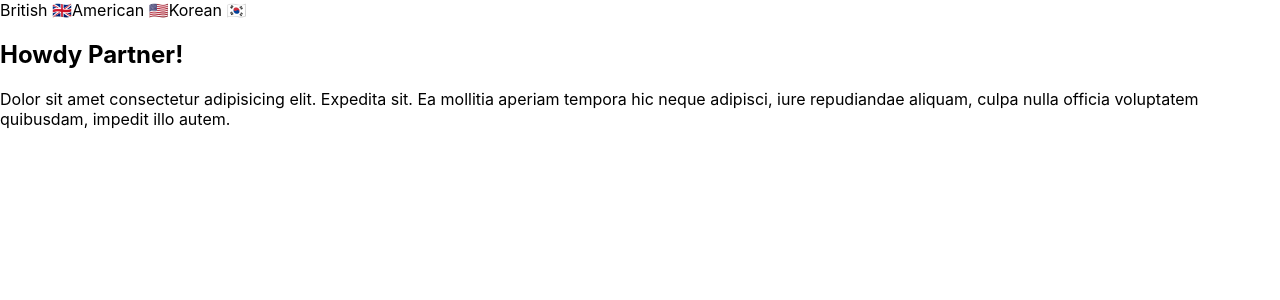
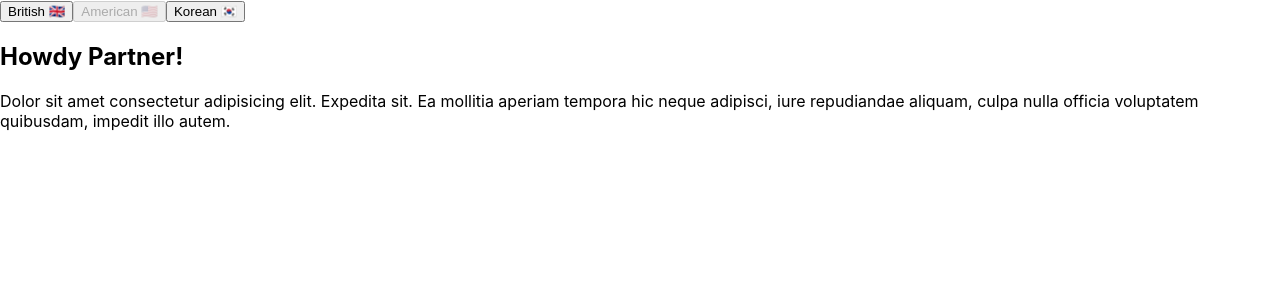
Before and after one commit to Jurkel/Sally-Resume, a React (Create React App) app in the folder react-playground/: page / in a window 1280 px wide. Shown: the top 300 px of the page. Built offline with nearby package versions, Linux system fonts and the light colour scheme.

Commit message:
updated buttons on lang switcher

```diff
--- a/react-playground/src/lang-context/AppLang.js
+++ b/react-playground/src/lang-context/AppLang.js
@@ -1,14 +1,30 @@
 import React, { Component } from "react"
 import Child from './Child'
 import LangControls from './LangControls'
+import LanguageContext from './LanguageContext'
 
 export default class AppLang extends Component {
+  state = {
+    lang: window.navigator.language
+  }
+
+  handleSetLang = (lang) => {
+    this.setState({ lang })
+  }
   render() {
+    const contextValue = {
+      lang: this.state.lang
+    }
     return (
-      <div className='AppLang'>
-        <LangControls />
-        <Child />
-      </div>
+      <LanguageContext.Provider
+        value={contextValue}>
+        <div className='AppLang'>
+          <LangControls
+            onSetLang={this.handleSetLang}
+          />
+          <Child />
+        </div>
+      </LanguageContext.Provider>
     );
   }
 }
--- a/react-playground/src/lang-context/GreatGrandChild.js
+++ b/react-playground/src/lang-context/GreatGrandChild.js
@@ -5,7 +5,7 @@
 class GreatGrandChild extends Component {
   static contextType = LanguageContext
   render() {
-    const copy = languageSpecificCopy['en-US'] || {}
+    const copy = languageSpecificCopy[this.context.lang] || {}
     return (
       <section>
         <h2>{copy.title}</h2>
--- a/react-playground/src/lang-context/LangControls.js
+++ b/react-playground/src/lang-context/LangControls.js
@@ -1,20 +1,34 @@
 import React from 'react'
+import LanguageContext from './LanguageContext'
 
 export default function LangControls(props) {
   return (
+    <LanguageContext.Consumer>
+      {(value) => {
+        return (
           <>
-      <buton>
+            <button
+              onClick={() => props.onSetLang('en-GB')}
+              disabled={value.lang === 'en-GB'}>
               British{' '}
               <span role='img' aria-label='en-GB'>🇬🇧</span>
-      </buton>
-      <buton>
+            </button>
+            <button
+              onClick={() => props.onSetLang('en-US')}
+              disabled={value.lang === 'en-US'}>
               American{' '}
               <span role='img' aria-label='en-US'>🇺🇸</span>
-      </buton>
-      <buton>
+            </button>
+            <button
+              onClick={() => props.onSetLang('ko')}
+              disabled={value.lang === 'ko'}>
               Korean{' '}
               <span role='img' aria-label='ko'>🇰🇷</span>
-      </buton>
+            </button>
           </>
         )
+      }}
+    </LanguageContext.Consumer>
+
+  )
 }
```
Lines whose indentation alone changed are shown as unchanged.
